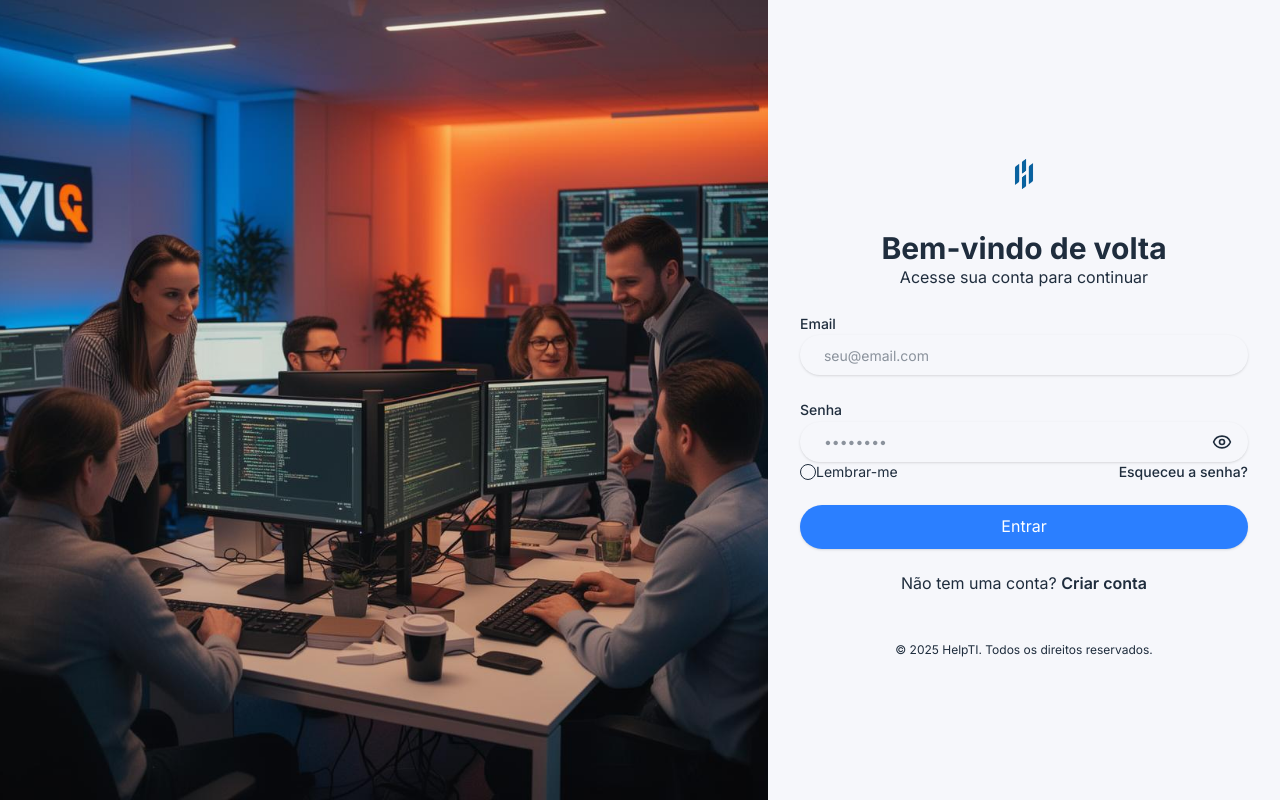
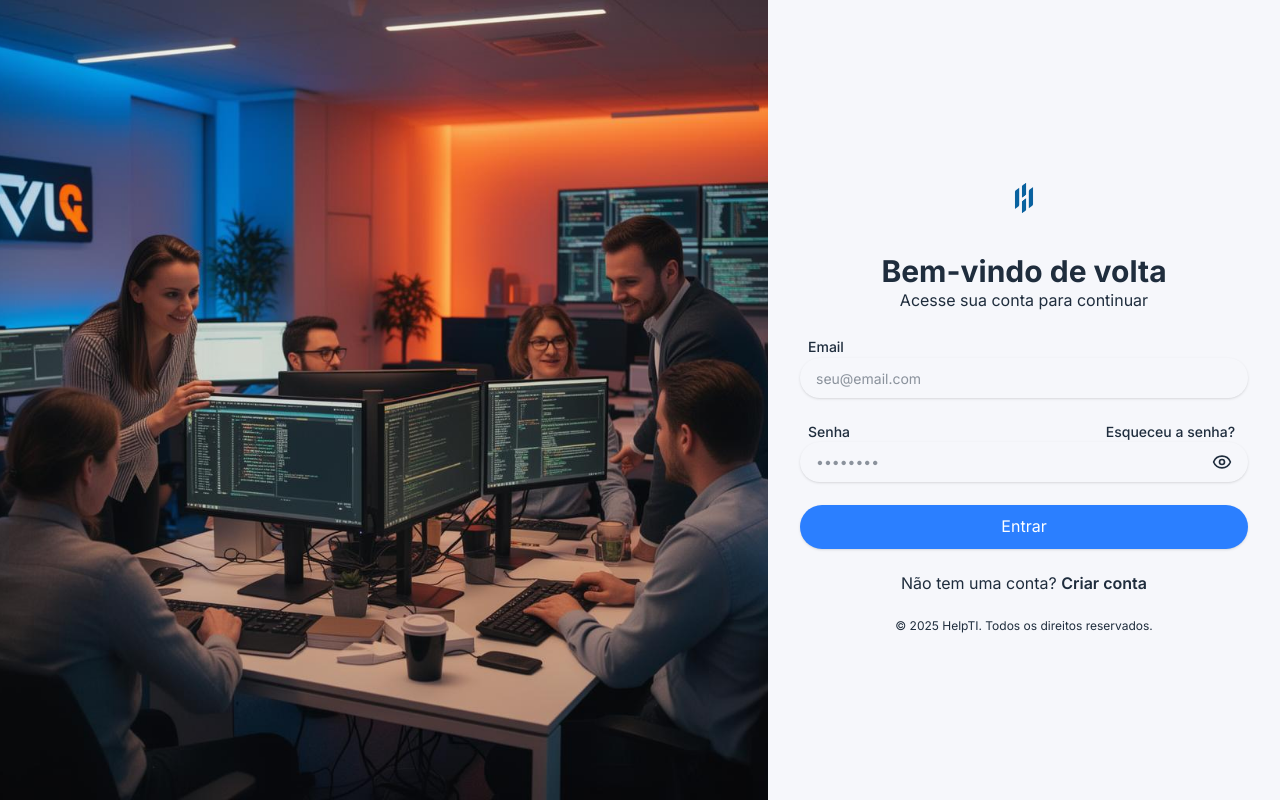
Before and after one commit to ykar0silva/helpdesk-api-frontend, a React (Vite) app: page / in a window 1280 px wide. Built offline with nearby package versions, Linux system fonts and the light colour scheme.

Commit message:
style: removido botao de lembrar-me

```diff
--- a/src/pages/Login/Login.tsx
+++ b/src/pages/Login/Login.tsx
@@ -3,7 +3,6 @@ import { jwtDecode } from "jwt-decode";
 import {useNavigate } from "react-router-dom";
 import { Button } from "@/components/ui/button";
 import { Input } from "@/components/ui/input";
-import { Checkbox } from "@/components/ui/checkbox";
 import { Eye, EyeOff, Mail, Lock } from "lucide-react";
 import logoHelpTI from "@/assets/images/h-logo-removebg-preview.png";
 import loginHero from "@/assets/images/login-hero.jpg";
@@ -19,7 +18,6 @@ const Login = () => {
   const [email, setEmail] = useState("");
   const [password, setPassword] = useState("");
   const [showPassword, setShowPassword] = useState(false);
-  const [rememberMe, setRememberMe] = useState(false);
   const [loading, setLoading] = useState(false);
   const navigate = useNavigate();
 
@@ -107,6 +105,7 @@ const Login = () => {
               <label
                 htmlFor="email"
                 className="text-sm font-medium text-foreground"
+                style={{paddingLeft: '8px'}}
               >
               Email
               </label>
@@ -115,10 +114,10 @@ const Login = () => {
                 <Input
                   id="email"
                   type="email"
-                  placeholder="  seu@email.com"
+                  placeholder="seu@email.com"
                   value={email}
                   onChange={(e) => setEmail(e.target.value)}
-                  className="pl-12"
+                  className="ident-4 pl-12"
                   required
                 />
               </div>
@@ -130,21 +129,30 @@ const Login = () => {
 
             {/* Campo Senha */}
             <div className="space-y-2">
-              <label
-                htmlFor="password"
-                className="text-sm font-medium text-foreground"
-              >
+              <div className="grid justify-itens-stretch grid-cols-2">
+                <label
+                  htmlFor="password"
+                  className="text-sm font-medium text-foreground"
+                  style={{paddingLeft: '8px'}}
+                >
                 Senha
-              </label>
+                </label>
+                <a
+                  href="#"
+                  className="justify-self-end-safe text-sm text-primary hover:text-primary/80 font-medium transition-colors"
+                >
+                  Esqueceu a senha?ㅤ
+                </a>
+              </div>
               <div className="relative space-y-2">
                 {/* <Lock className="absolute left-2 top-1/2 -translate-y-1/2 h-5 w-5 text-muted-foreground" /> */}
                 <Input
                   id="password"
                   type={showPassword ? "text" : "password"}
-                  placeholder="  ••••••••"
+                  placeholder="••••••••"
                   value={password}
                   onChange={(e) => setPassword(e.target.value)}
-                  className="pl-12 pr-12"
+                  className="pl-12"
                   required
                 />
                 <button
@@ -163,28 +171,7 @@ const Login = () => {
 
 
             {/* Lembrar-me e Esqueceu a senha */}
-            <div className="flex items-center justify-between">
-              <div className="flex items-center space-x-2">
-                <Checkbox
-                  id="remember"
-                  checked={rememberMe}
-                  onCheckedChange={(checked) => setRememberMe(checked === true)}
-                  className="border-border data-[state=checked]:bg-primary data-[state=checked]:border-primary"
-                />
-                <label
-                  htmlFor="remember"
-                  className="rounded-full text-sm text-muted-foreground cursor-pointer hover:text-foreground transition-colors"
-                >
-                  Lembrar-me
-                </label>
-              </div>
-              <a
-                href="#"
-                className="text-sm text-primary hover:text-primary/80 font-medium transition-colors"
-              >
-                Esqueceu a senha?
-              </a>
-            </div>
+
             <div>
               ㅤ
             </div>
@@ -211,12 +198,10 @@ const Login = () => {
               </a>
             </p>
           </div>
-          <div>
+          <div className="">
               ㅤ
           </div>
-          <div>
-              ㅤ
-          </div>
+
           {/* Footer */}
           <div className="mt-12 text-center">
             <p className="text-xs text-muted-foreground">
--- a/src/pages/Login/styles.module.css
+++ b/src/pages/Login/styles.module.css
@@ -40,6 +40,7 @@ input {
   border: 1px solid #dcdcdc !important;
   background: #fafafa !important;
   transition: 0.2s ease;
+  padding-left: 1rem;
 }
 
 input:focus {
```
